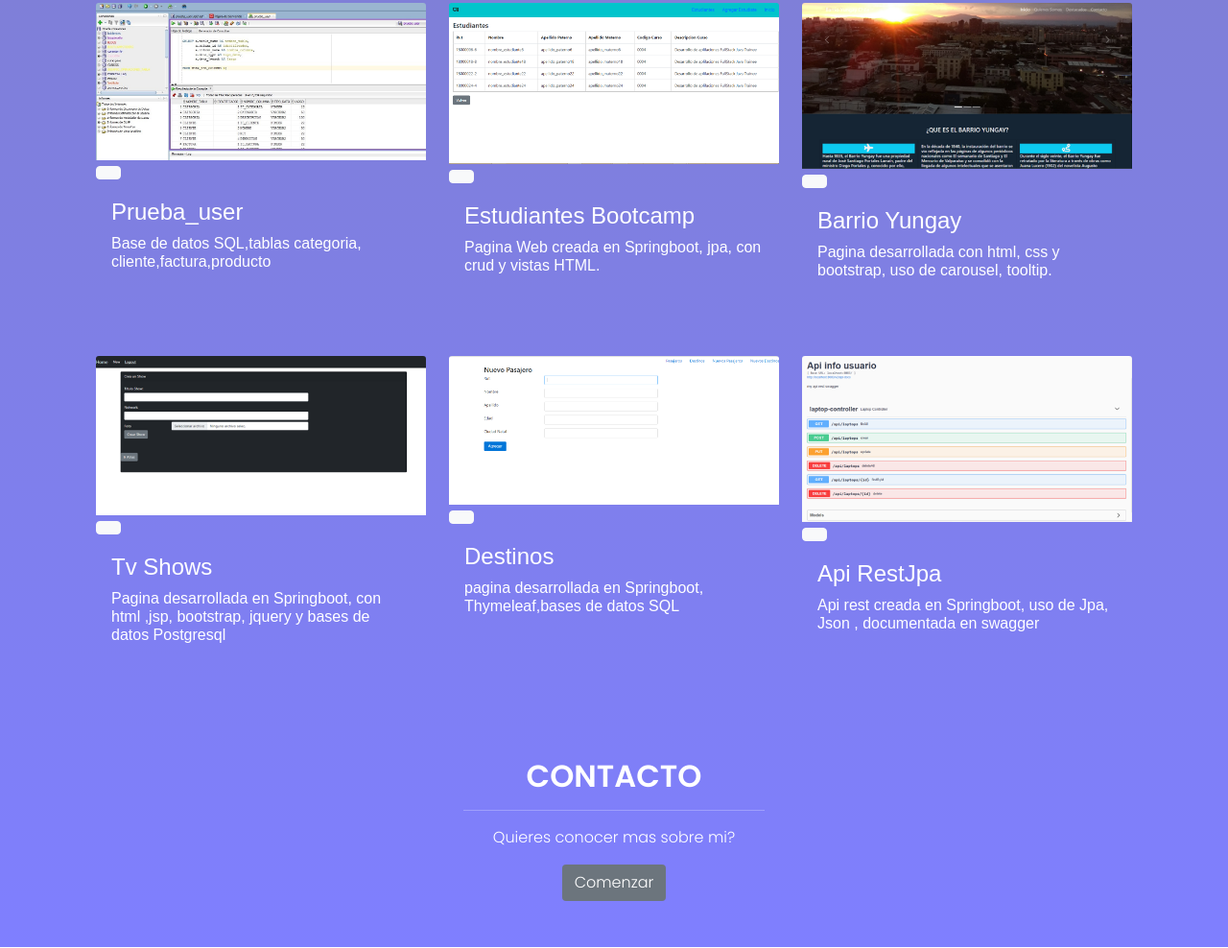
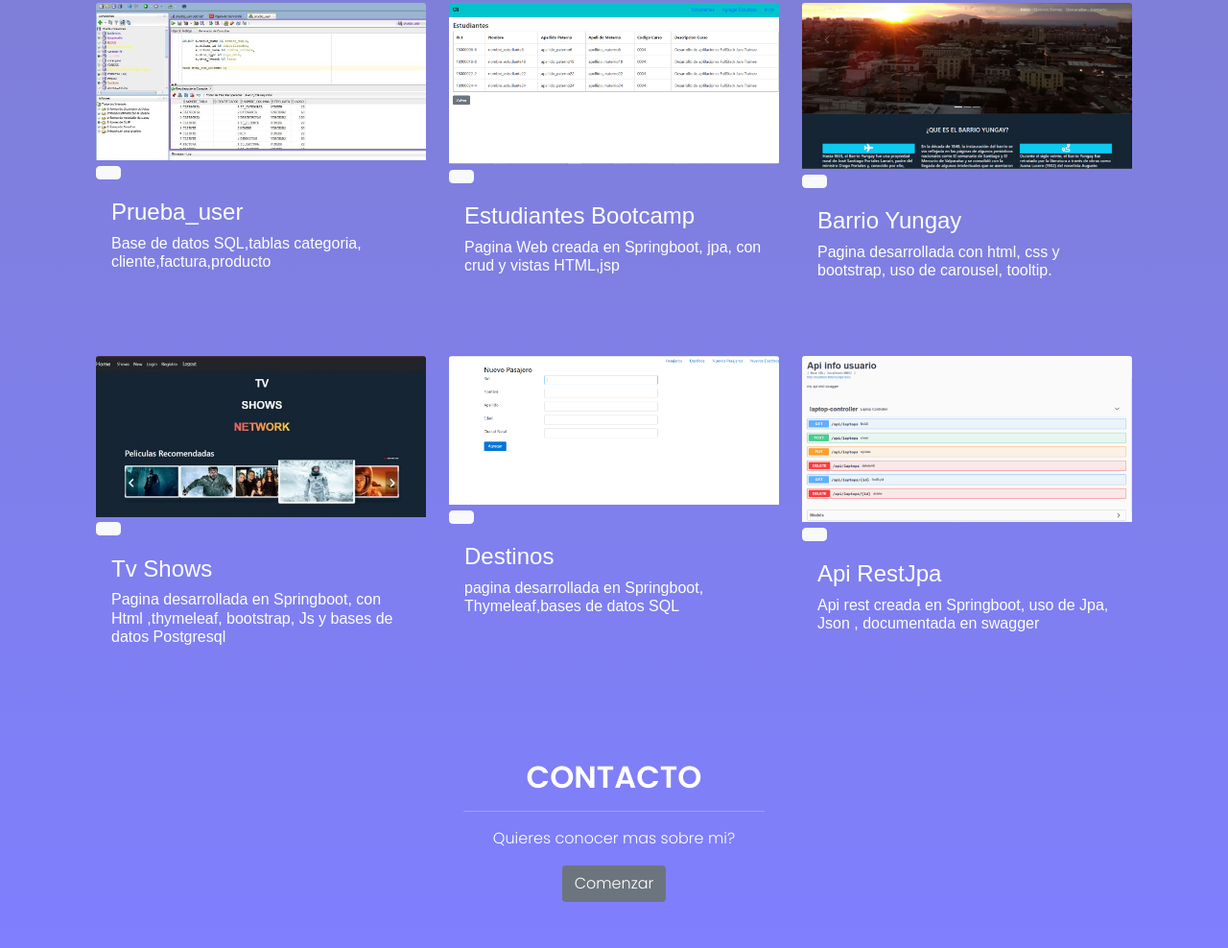
Before and after one commit to eurbano5090/PortfResume, a plain HTML site: page index.html in a window 1280 px wide. Shown: the part 2258-3246 px from the top of the page at 96% size. Drawn offline with nearby package versions, Linux system fonts and the light colour scheme.

Commit message:
cambio carousel

```diff
--- a/index.html
+++ b/index.html
@@ -283,7 +283,7 @@
                             <img src="assets/img/foto1[520].png" class="card-img-top" width="40"  alt="colaciones"><a href="https://github.com/eurbano5090/bootcamp2022" target="_blank" class="btn btn-light"></a>
                             <div class="card-body">
                               <h4>Estudiantes Bootcamp</h4>
-                              <h6> Pagina Web creada en Springboot, jpa, con crud y vistas HTML.</h6>
+                              <h6> Pagina Web creada en Springboot, jpa, con crud y vistas HTML,jsp</h6>
                             </div>
                           </div>
                 </div>
@@ -309,10 +309,10 @@
               <div class="row py-sm-2">
                 <div class="col-sm-4 col-12 my-3 "id="card-4" >
                         <div class="card-shadow" width="20rem">
-                          <img src="assets/img/TvShow2.png" class="card-img-top" width="60"  alt="colaciones"><a href="https://github.com/eurbano5090/MyTvShows" target="_blank" class="btn btn-light"></a>
+                          <img src="assets/img/Tv1.jpg" class="card-img-top" width="60"  alt="colaciones"><a href="https://github.com/eurbano5090/MyTvShows" target="_blank" class="btn btn-light"></a>
                           <div class="card-body"width="10rem">
                             <h4 id="card-2">Tv Shows</h4>
-                            <h6>Pagina desarrollada en Springboot, con html ,jsp, bootstrap, jquery y  bases de datos Postgresql</h6>
+                            <h6>Pagina desarrollada en Springboot, con Html ,thymeleaf, bootstrap, Js y  bases de datos Postgresql</h6>
 
 
                           </div>
```
Also changed, not shown: assets/img/tv1.jpg (added).
